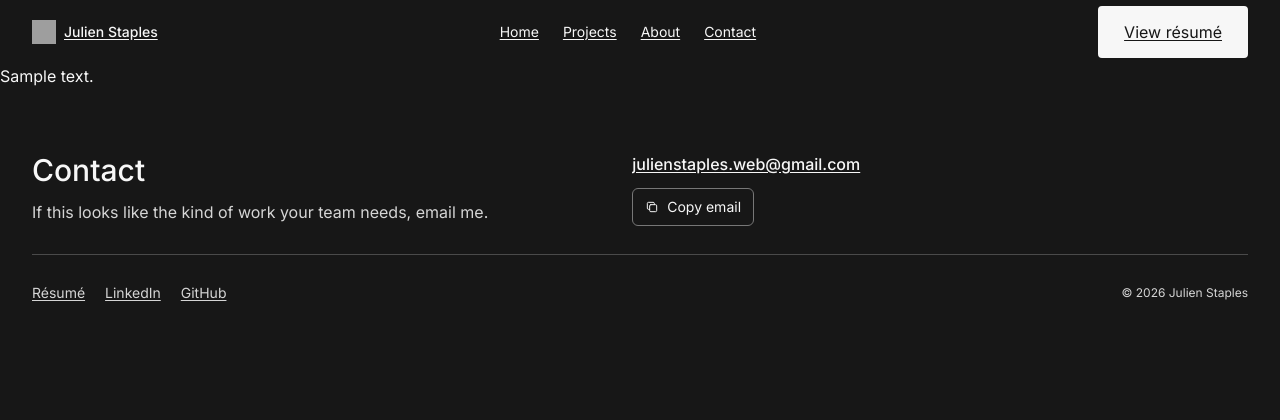
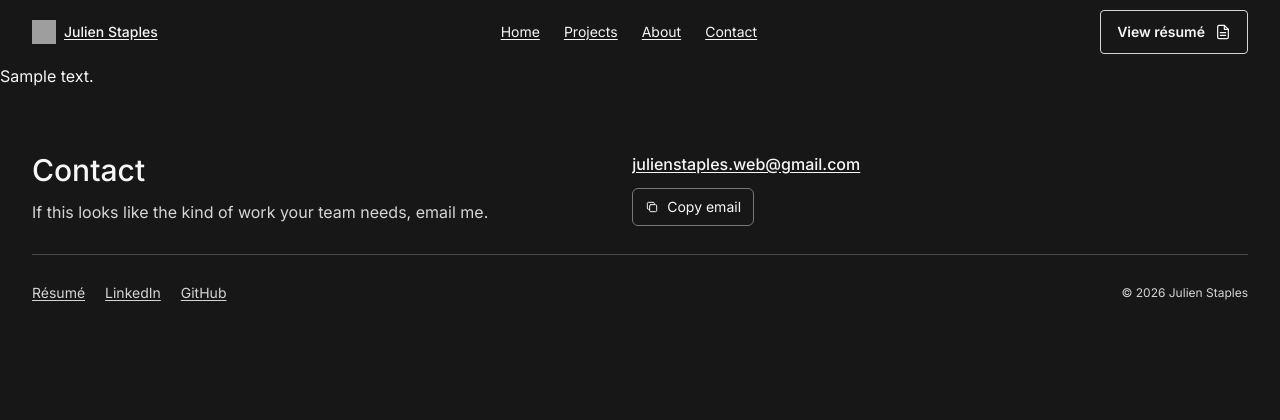
Before and after one commit to JulienStaples/js-web-wordpress-theme, a WordPress theme: template page.php in a window 1280 px wide. Shown: the top 420 px of the page. Run offline with PHP 8.4 and a stand-in for WordPress, Linux system fonts and the light colour scheme; the site name, menu and one post (Sample post) are stand-ins, and other content is empty; style sheets or scripts are compiled from the project's sources; grey boxes are pictures that could not be loaded.

Commit message:
update buttons

```diff
--- a/components/button.php
+++ b/components/button.php
@@ -1,17 +1,69 @@
 <?php
+/**
+ * Shared editorial link button.
+ *
+ * Arguments:
+ * - text:    Visible label.
+ * - url:     Destination.
+ * - variant: 'light' (light fill), 'dark' (dark fill), or 'outline'.
+ *
+ * Off-site links and PDFs open in a new tab. Internal links do not.
+ * PDF links use the secondary outline appearance by default.
+ */
 $args = $args ?? [];
 
-$text = $args['text'] ?? 'EMPTY';
-$url  = $args['url'] ?? '#';
+$text    = $args['text'] ?? '';
+$url     = $args['url'] ?? '#';
 $variant = $args['variant'] ?? 'dark';
 
-$colors = $variant === 'light'
-    ? 'bg-light text-dark border-light hover:bg-dark hover:text-light'
-    : 'bg-dark text-light border-dark hover:bg-light hover:text-dark';
+$is_document = (bool) preg_match( '/\.pdf(?:[?#]|$)/i', $url );
+
+$destination_host = wp_parse_url( $url, PHP_URL_HOST );
+$site_host        = wp_parse_url( home_url( '/' ), PHP_URL_HOST );
+
+$normalize_host = static function ( $host ) {
+    return preg_replace( '/^www\./i', '', strtolower( (string) $host ) );
+};
+
+$is_off_site = ! empty( $destination_host )
+    && $normalize_host( $destination_host ) !== $normalize_host( $site_host );
+
+$opens_new_tab = $is_document || $is_off_site;
+$appearance    = $is_document ? 'outline' : $variant;
+
+$base_classes = 'inline-flex min-h-11 items-center justify-center gap-2.5 rounded-sm border px-4 py-2.5 text-sm font-semibold no-underline transition-colors hover:no-underline focus-visible:outline-2 focus-visible:outline-offset-4 focus-visible:outline-current motion-reduce:transition-none';
+
+$appearance_classes = [
+    'light'   => 'border-light bg-light text-dark hover:border-light hover:bg-dark hover:text-light',
+    'dark'    => 'border-dark bg-dark text-light hover:border-dark hover:bg-light hover:text-dark',
+    'outline' => 'border-muted-light bg-transparent text-light hover:border-light hover:bg-light hover:text-dark',
+];
+
+$classes = $base_classes . ' ' . ( $appearance_classes[ $appearance ] ?? $appearance_classes['dark'] );
 ?>
 
-<a
-    href="<?php echo esc_url($url); ?>"
-    class="inline-flex justify-center items-center px-6 py-3 border-2 rounded min-h-12 transition-colors <?php echo esc_attr($colors); ?>">
-    <?php echo esc_html($text); ?>
+<a href="<?php echo esc_url( $url ); ?>"
+    class="<?php echo esc_attr( $classes ); ?>"
+    <?php if ( $opens_new_tab ) : ?>target="_blank" rel="noopener noreferrer"<?php endif; ?>>
+    <span><?php echo esc_html( $text ); ?></span>
+
+    <?php if ( $is_document ) : ?>
+        <svg xmlns="http://www.w3.org/2000/svg" viewBox="0 0 24 24" fill="none"
+            stroke="currentColor" stroke-width="1.8" stroke-linecap="round" stroke-linejoin="round"
+            class="size-4 shrink-0" aria-hidden="true">
+            <path d="M14 2H6a2 2 0 0 0-2 2v16a2 2 0 0 0 2 2h12a2 2 0 0 0 2-2V8Z" />
+            <path d="M14 2v6h6M8 13h8M8 17h8" />
+        </svg>
+    <?php elseif ( $is_off_site ) : ?>
+        <svg xmlns="http://www.w3.org/2000/svg" viewBox="0 0 24 24" fill="none"
+            stroke="currentColor" stroke-width="1.8" stroke-linecap="round" stroke-linejoin="round"
+            class="size-4 shrink-0" aria-hidden="true">
+            <path d="M15 3h6v6M10 14 21 3" />
+            <path d="M21 13v6a2 2 0 0 1-2 2H5a2 2 0 0 1-2-2V5a2 2 0 0 1 2-2h6" />
+        </svg>
+    <?php endif; ?>
+
+    <?php if ( $opens_new_tab ) : ?>
+        <span class="sr-only">(opens in a new tab)</span>
+    <?php endif; ?>
 </a>
```
